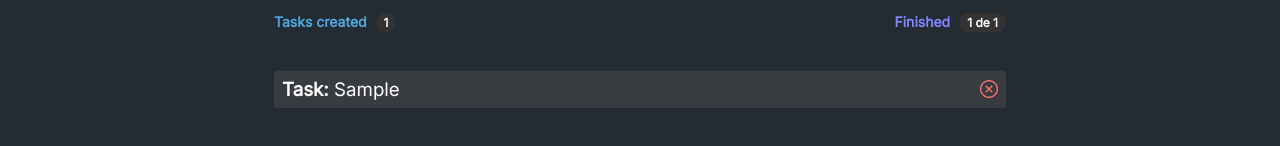
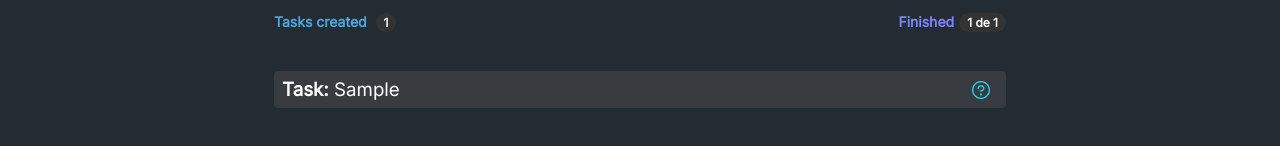
Before and after one commit to Sanarielsen/toDoSystem, a React (Vite) app: page / in a window 1280 px wide. Both pictures are taken after typing "Sample" into the empty fields and a click on the button "Create". Shown: the part 274-420 px from the top of the page. Built offline with nearby package versions, Linux system fonts and the light colour scheme.

Commit message:
feat(TOD-1): Add state view task detailed
Add component to show task details content with title, until and
recorrence. That commit meanings about transation between component
state with normal view for details view.

Resolves: TOD-4

```diff
--- a/src/App.tsx
+++ b/src/App.tsx
@@ -1,36 +1,45 @@
-import { ChangeEvent, FormEvent, useState } from 'react'
-import {Header} from './components/Header'
-import { Search } from './components/Search'
-import imgClipboard from './assets/Clipboard.svg'
-import styles from './App.module.css'
-import './global.css'
-import { TaskViewSimple } from './features/task/components/TaskViewSimple'
-import { Task, TaskStatus } from './features/task/types/Task'
+import { ChangeEvent, FormEvent, useState } from "react";
+
+import "./global.css";
+import { Search } from "./components/Search";
+import { Task, TaskStatus } from "./features/task/types/Task";
+import { TaskView } from "./features/task/components/TaskView";
+import { Header } from "./components/Header";
+import imgClipboard from "./assets/Clipboard.svg";
+import styles from "./App.module.css";
 
 function App() {
-
-  const [currentTask, setCurrentTask] = useState('')
+  const [numberTask, setNumberTask] = useState(1);
+  const [currentTask, setCurrentTask] = useState("");
+  const [focusTask, setFocusTask] = useState(0);
   const [tasks, setTasks] = useState<Task[]>([]);
 
+  function handleChangeFocus(currentTaskId: number) {
+    setFocusTask(currentTaskId);
+  }
+
   //Function response to the add the task to list of tasks
-  function onIncludeTask(event : FormEvent) {
-
-    event.preventDefault()
+  function onIncludeTask(event: FormEvent) {
+    event.preventDefault();
 
     let currentTaskComplete: Task = {
+      id: numberTask,
       title: currentTask,
-        status: TaskStatus.UNCOMPLETED
-    }
+      status: TaskStatus.PENDING,
+      until: "15/01/2024 21:00",
+      recorrence: "Daily",
+    };
 
-    setTasks([...tasks, currentTaskComplete])
-    setCurrentTask('');
+    setNumberTask(numberTask + 1);
+
+    setTasks([...tasks, currentTaskComplete]);
+    setCurrentTask("");
   }
 
   //Function response to save the input value in execution time
-  function handleNewTaskChange( event: ChangeEvent<HTMLInputElement> ) {
-
-    event.target.setCustomValidity('')
-    setCurrentTask(event.target.value)
+  function handleNewTaskChange(event: ChangeEvent<HTMLInputElement>) {
+    event.target.setCustomValidity("");
+    setCurrentTask(event.target.value);
   }
 
   //Responsible to change the image when we clicked the component
@@ -42,26 +51,21 @@ function App() {
 
   //Responsible to delete the current task
   function onDeleteTask(taskIndex: number) {
-
-    tasks.splice(taskIndex, 1)
-    setTasks([...tasks])
+    tasks.splice(taskIndex, 1);
+    setTasks([...tasks]);
   }
 
   //Responsible to return number of tasks checked
   function verifyTasksChecked() {
-
-    return tasks.filter( task => task.status).length
+    return tasks.filter((task) => task.status).length;
   }
 
   return (
     <div className="main">
-
       <div className="header">
-
-          <Header/>
+        <Header />
       </div>
       <div className={styles.searchArea}>
-
         <Search
           onSubmit={onIncludeTask}
           onChange={handleNewTaskChange}
@@ -69,52 +73,46 @@ function App() {
         />
       </div>
       <div className={styles.propsTasks}>
-
         <div className={styles.propsTasksCreated}>
-
-            <a> Tasks created <span> {tasks.length} </span> </a>
+          <a>
+            Tasks created <span> {tasks.length} </span>
+          </a>
         </div>
         <div className={styles.propsTasksChecked}>
-
-            <a> Finished <span> <>{verifyTasksChecked()} de {tasks.length}</> </span> </a>
+          <a>
+            Finished
+            <span>
+                {verifyTasksChecked()} de {tasks.length}
+            </span>
+          </a>
         </div>
       </div>
       <div className={styles.panelTasks}>
-
-          {tasks.length > 0 &&
+        {tasks.length > 0 ? (
           <div className={styles.panelList}>
             {tasks.map((task, index) => {
-
               return (
-
-                    // <Task
-                    //   key={index}
-                    //   index={index}
-                    //   description={task.description}
-                    //   status={task.status}
-                    //   checked={task.status}
-                    //   onDeleteTask={onDeleteTask}
-                    //   onChangeStatus={handleTaskStatusChange}
-                    // />
-
-                    <TaskViewSimple
+                <TaskView
                   key={index}
                   task={task}
+                  isFocus={focusTask === task.id}
+                  onChangeFocus={handleChangeFocus}
                 />
-                  )
+              );
             })}
           </div>
-            }
-            {tasks.length === 0 &&
+        ) : (
           <div className={styles.panelWarning}>
             <img src={imgClipboard} />
-                <p> <b> Você ainda não tem tarefas cadastradas </b> </p>
+            <p>
+              <b> Você ainda não tem tarefas cadastradas </b>
+            </p>
             <p> Crie tarefas e organize seus itens a fazer </p>
           </div>
-            }
+        )}
       </div>
     </div>
-  )
+  );
 }
 
-export default App
+export default App;
--- /dev/null
+++ b/src/features/task/components/TaskView.module.css
@@ -0,0 +1,122 @@
+.taskMain {
+
+  display: flex;
+  align-items: center;
+  justify-content: space-between;
+  border-radius: 4px;
+  margin: 8px 0px;
+  padding: 8px;
+  height: 37px;
+  width: 100%;
+  background-color: var(--theme-color-secondary);
+  color: white;
+}
+
+.taskMainSimple {
+
+  display: flex;
+  align-items: center;
+  justify-content: space-between;
+  border-radius: 4px;
+  margin: 8px 0px;
+  padding: 8px;
+  height: 37px;
+  width: 100%;
+  background-color: var(--theme-color-secondary);
+  color: white;
+  animation-name: changeViewSimple;
+  animation-duration: 0.5s;
+}
+
+.taskMainDetails {
+
+  display: flex;
+  align-items: flex-start;
+  justify-content: space-between;
+  border-radius: 4px;
+  margin: 8px 0px;
+  padding: 8px;
+  height: 100px;
+  width: 100%;
+  background-color: var(--theme-color-secondary);
+  color: white;
+  overflow: hidden;
+  animation-name: changeViewDetails;
+  animation-duration: 0.5s;
+}
+
+.taskActions {
+
+  display: flex;
+}
+
+.taskActionsSection {
+
+  margin: 0px 4px;
+}
+
+.taskPanelRight {
+
+  display: flex;
+  height: 100%;
+  flex-direction: column;
+  justify-content: space-between;
+}
+
+.taskTitle {
+
+  margin: 8px 0px;
+}
+
+.taskTitleDetails {
+
+  margin-bottom: 8px;
+}
+
+.taskStatus {
+
+  margin-top: 2px;
+  margin-right: 8px;
+}
+
+.taskStatusDetails {
+
+  display: flex;
+  justify-content: flex-end;
+  margin-top: 2px;
+  margin-right: 8px;
+}
+
+.taskDescription {
+
+    font-weight: normal;
+}
+
+.removeStyleDefaultButton {
+
+	background: none;
+	color: inherit;
+	border: none;
+	padding: 0;
+	font: inherit;
+	cursor: pointer;
+	outline: inherit;
+}
+
+@keyframes changeViewSimple {
+  0% {
+    height: 100px;
+  }
+  100% {
+    height: 37px;
+  }
+}
+
+@keyframes changeViewDetails {
+  0% {
+    height: 37px;
+  }
+  100% {
+    height: 100px;
+  }
+}
--- /dev/null
+++ b/src/features/task/components/TaskView.tsx
@@ -0,0 +1,80 @@
+import { useEffect, useState } from "react";
+
+import { Task } from "../types/Task";
+import { TaskViewActions } from "./TaskViewActions";
+import { TaskViewDescription } from "./TaskViewDescription";
+import { TaskViewStatus } from "./TaskViewStatus";
+import styles from "./TaskView.module.css";
+
+interface TaskViewInterface {
+  task: Task;
+  isFocus: boolean;
+  onChangeFocus: (currentTaskId: number) => void;
+}
+
+export function TaskView({ task, isFocus, onChangeFocus }: TaskViewInterface) {
+  const [taskFirstLoad, setTaskFirstLoad] = useState(true);
+  const [taskViewType, setTaskViewType] = useState(isFocus ? "details" : "");
+
+  useEffect(() => {
+    if (isFocus) {
+      return setTaskViewType("details");
+    }
+
+    if (taskFirstLoad) {
+      setTaskFirstLoad(false);
+      return setTaskViewType("");
+    }
+
+    return setTaskViewType("simple");
+  }, [isFocus]);
+
+  function handleClickChangeViewType(type: string, numberId: number) {
+    if (type === "simple" || type === "") {
+      setTaskViewType("details");
+      onChangeFocus(numberId);
+    }
+
+    if (type === "details") {
+      setTaskViewType("simple");
+      onChangeFocus(0);
+    }
+  }
+
+  function handleClickOpenView() {
+    if (taskViewType === "simple" || taskViewType === "") {
+      handleClickChangeViewType("simple", task.id)
+    }
+  }
+
+  return (
+    <div
+      className={
+        taskViewType === "details"
+          ? styles.taskMainDetails
+          : taskViewType === "simple"
+          ? styles.taskMainSimple
+          : styles.taskMain
+      }
+      onClick={handleClickOpenView}
+    >
+      <div>
+        <TaskViewDescription
+          title={task.title}
+          until={task.until}
+          recorrence={task.recorrence}
+          viewType={taskViewType}
+        />
+      </div>
+      <div className={styles.taskPanelRight}>
+        <TaskViewStatus status={task.status} viewType={taskViewType} />
+        <TaskViewActions
+          id={task.id}
+          title={task.title}
+          viewType={taskViewType}
+          onChangeViewType={handleClickChangeViewType}
+        />
+      </div>
+    </div>
+  );
+}
--- /dev/null
+++ b/src/features/task/components/TaskViewActions.tsx
@@ -0,0 +1,38 @@
+import changeButton from "/images/changeTaskViewButton.svg";
+import hideButton from "/images/hideTaskViewButton.svg";
+import styles from "./TaskView.module.css";
+
+interface TaskViewActionsInterface {
+  id: number;
+  title: string;
+  viewType: string;
+  onChangeViewType: (type: string, numberId: number) => void
+}
+
+export function TaskViewActions({ title, viewType, onChangeViewType }: TaskViewActionsInterface) {
+
+  return (
+    <>
+      {viewType === "details" ? (
+        <div className={styles.taskActions}>
+          <div className={styles.taskActionsSection}>
+            <button
+              className={styles.removeStyleDefaultButton}
+              onClick={() => console.log("Abre o modal de edição")}
+            >
+              <img src={changeButton} alt={`Change task ${title}`} />
+            </button>
+          </div>
+          <div className={styles.taskActionsSection}>
+            <button
+              className={styles.removeStyleDefaultButton}
+              onClick={() => onChangeViewType("simple", 0)}
+            >
+              <img src={hideButton} alt={`Hide task ${title}`} />
+            </button>
+          </div>
+        </div>
+      ) : null}
+    </>
+  );
+}
--- /dev/null
+++ b/src/features/task/components/TaskViewDescription.tsx
@@ -0,0 +1,43 @@
+import styles from "./TaskView.module.css";
+
+interface TaskViewDescriptionInterface {
+  title: string;
+  until: string;
+  recorrence: string;
+  viewType: string;
+}
+
+export function TaskViewDescription({
+  title,
+  until,
+  recorrence,
+  viewType,
+}: TaskViewDescriptionInterface) {
+  return (
+    <>
+      <div className={viewType === "details" ? styles.taskTitleDetails : styles.taskTitle}>
+          <h3>
+            Task: <span className={styles.taskDescription}>{title}</span>
+          </h3>
+        </div>
+        {viewType === "details" ? (
+          <>
+            <div className={styles.taskTitle}>
+              <h3>
+                Until:{" "}
+                <span className={styles.taskDescription}>{until}</span>
+              </h3>
+            </div>
+            <div>
+              <h3>
+                Recorrence:{" "}
+                <span className={styles.taskDescription}>
+                  {recorrence}
+                </span>
+              </h3>
+            </div>
+          </>
+        ) : null}
+    </>
+  );
+}
--- a/src/features/task/components/TaskViewSimple.module.css
+++ /dev/null
@@ -1,28 +0,0 @@
-.taskMain {
-
-    display: flex;
-    align-items: center;
-    justify-content: space-between;
-    border-radius: 4px;
-    margin: 8px 0px;
-    height: 37px;
-    width: 100%;
-    background-color: var(--theme-color-secondary);
-    color: white;
-}
-
-.taskTitle {
-
-    margin-left: 8px;
-}
-
-.taskStatus {
-
-    margin-top: 2px;
-    margin-right: 8px;
-}
-
-.taskDescription {
-
-    font-weight: normal;
-}
--- a/src/features/task/components/TaskViewSimple.tsx
+++ /dev/null
@@ -1,26 +0,0 @@
-import { Task } from "../types/Task";
-import styles from "./TaskViewSimple.module.css";
-
-interface TaskViewSimpleInterface {
-  task: Task;
-}
-
-export function TaskViewSimple({ task }: TaskViewSimpleInterface) {
-  const statusImagePath = `/images/icone_status_${task.status.toString()}.png`;
-
-  return (
-    <div className={styles.taskMain}>
-      <div className={styles.taskTitle} >
-        <h3> Task: <span className={styles.taskDescription}>{task.title}</span> </h3>
-      </div>
-      <div className={styles.taskStatus}>
-        <p>
-          <img
-            src={statusImagePath}
-            alt={"Status atual: " + task.status.toString()}
-          />
-        </p>
-      </div>
-    </div>
-  );
-}
--- /dev/null
+++ b/src/features/task/components/TaskViewStatus.tsx
@@ -0,0 +1,23 @@
+import { TaskStatus } from "../types/Task";
+import styles from "./TaskView.module.css";
+
+interface TaskViewStatusInterface {
+  status: TaskStatus;
+  viewType: string;
+}
+
+export function TaskViewStatus({ status, viewType }: TaskViewStatusInterface) {
+  const statusImagePath = `/images/icone_status_${status.toString()}.png`;
+
+  return (
+    <div
+      className={
+        viewType === "details" ? styles.taskStatusDetails : styles.taskStatus
+      }
+    >
+      <span>
+        <img src={statusImagePath} alt={"Status atual: " + status.toString()} />
+      </span>
+    </div>
+  );
+}
--- a/src/features/task/types/Task.ts
+++ b/src/features/task/types/Task.ts
@@ -1,6 +1,9 @@
 export type Task = {
+  id: number;
   title: string;
   status: TaskStatus;
+  until: string;
+  recorrence: string;
 }
 
 export enum TaskStatus {
```
Also changed, not shown: public/images/changeTaskViewButton.svg (added), public/images/hideTaskViewButton.svg (added). Lines whose indentation alone changed are shown as unchanged.
